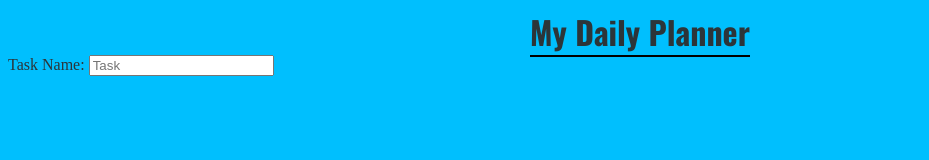
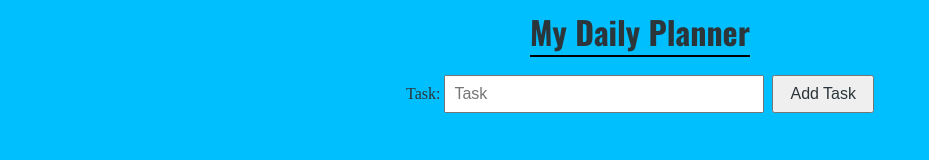
Before and after one commit to SarthakkKathiriya/Mini_project_1, a plain HTML site: page index.html in a window 1280 px wide. Shown: the whole page, without its empty margins (0-929 px from the left). Drawn offline with nearby package versions, Linux system fonts and the light colour scheme.

Commit message:
only js left

```diff
--- a/index.css
+++ b/index.css
@@ -7,9 +7,29 @@ body{
 header{
     text-align: center;
     font-family: "Oswald", sans-serif;
+    padding-bottom: 20px;
     /* font-style: italic; */
 }
 header h1{
     border-bottom: 2px solid black;
     display: inline;
 }
+
+.task-form {
+    display: flex;
+    justify-content: center;
+    margin-bottom: 24px;
+}
+
+.task-form input[type="text"] {
+    width: 300px;
+    padding: 8px;
+    font-size: 16px;
+}
+
+.task-form button {
+    padding: 8px 16px;
+    margin-left: 8px;
+    font-size: 16px;
+    cursor: pointer;
+}
--- a/index.html
+++ b/index.html
@@ -11,14 +11,12 @@
 </head>
 <body>
     <header><h1>My Daily Planner</h1></header>
-    <form >
+    <form class="task-form">
         <div>
-            <label for="task_name">Task Name:</label>
-            <input type="text" placeholder="Task" id="task_name">
+            <label for="task_name">Task:</label>
+            <input type="text" placeholder="Task" id="task_name" required>
         </div>
-        <div>
-            <label for=""></label>
-        </div>
+        <button type="submit">Add Task</button>
     </form>
 </body>
 </html>
```
